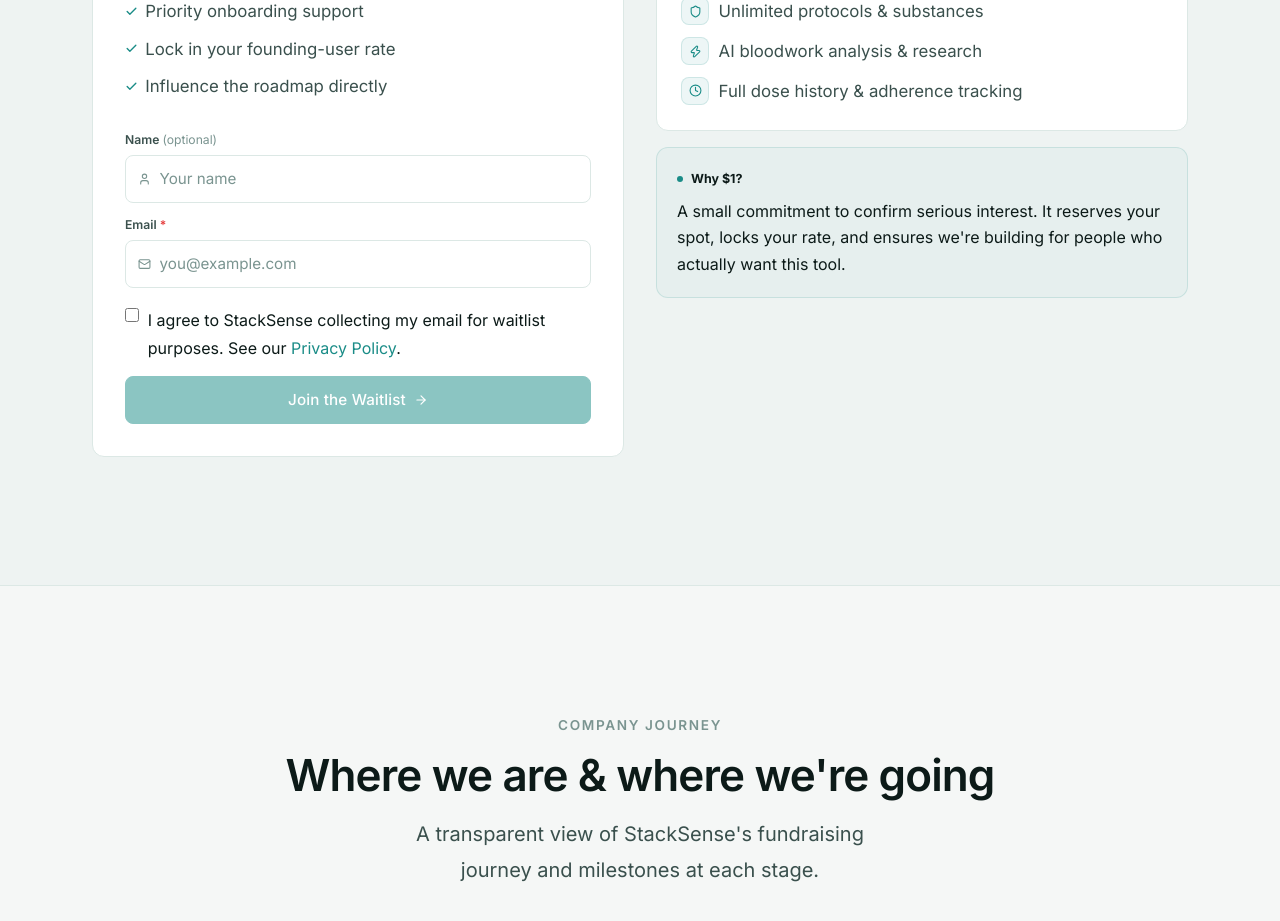
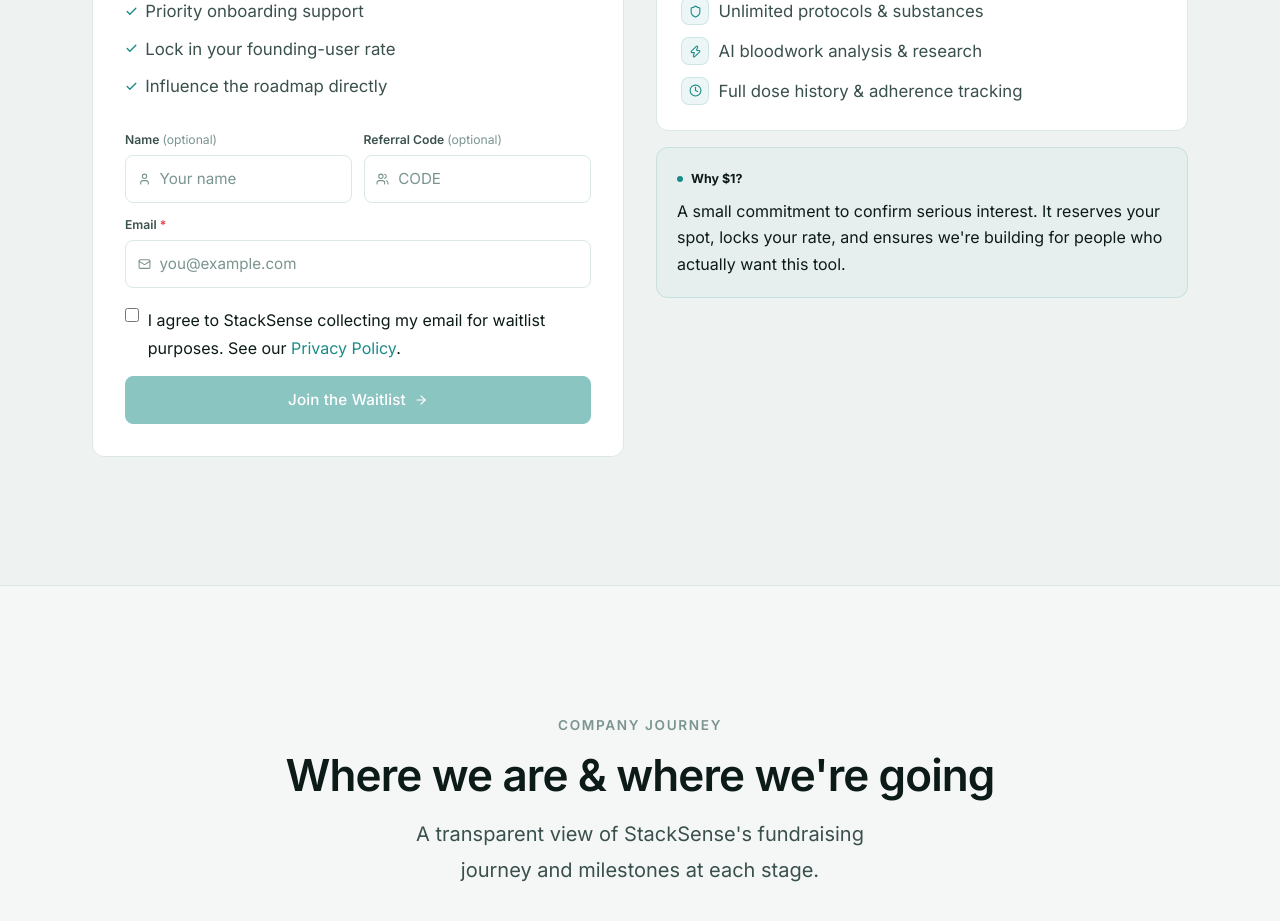
Before and after one commit to dufleuvecontact-cmd/stacksense-landing, a React (Vite) app: page / in a window 1280 px wide. Shown: the part 5180-6101 px from the top of the page. Built offline with nearby package versions, Linux system fonts and the light colour scheme; no server answers.

Commit message:
feat: add back referral system (without rewards) connected to supabase

```diff
--- a/src/components/Waitlist.jsx
+++ b/src/components/Waitlist.jsx
@@ -1,13 +1,16 @@
 import { useState, useEffect, useRef } from 'react'
-import { Mail, User, ArrowRight, Check, Shield, Zap, Clock } from 'lucide-react'
+import { Mail, User, ArrowRight, Check, Shield, Zap, Clock, Users, Copy } from 'lucide-react'
 import { supabase } from '../supabaseClient'
 
 export default function Waitlist() {
   const [email, setEmail] = useState('')
   const [name, setName] = useState('')
+  const [refCode, setRefCode] = useState('')
   const [consent, setConsent] = useState(false)
   const [submitted, setSubmitted] = useState(false)
   const [isSubmitting, setIsSubmitting] = useState(false)
+  const [code, setCode] = useState('')
+  const [copied, setCopied] = useState(false)
   const ref = useRef(null)
 
   useEffect(() => {
@@ -19,20 +22,36 @@
     return () => obs.disconnect()
   }, [])
 
+  useEffect(() => {
+    const p = new URLSearchParams(window.location.search)
+    if(p.has('ref')) setRefCode(p.get('ref'))
+  }, [])
+
+  function gen() { return Math.random().toString(36).substring(2,8).toUpperCase() }
+
   async function submit(e) {
     e.preventDefault()
     if (!email || !consent) return
     setIsSubmitting(true)
+    const newCode = gen()
     try {
       await supabase.from('waitlist').insert([{
         email,
-        name: name || null
+        name: name || null,
+        referred_by: refCode || null,
+        referral_code: newCode
       }])
     } catch (err) {
       console.error(err)
     }
     setIsSubmitting(false)
+    setCode(newCode)
     setSubmitted(true)
+  }
+
+  function copy() {
+    navigator.clipboard.writeText(`https://stacksense.ca/?ref=${code}`).catch(()=>{})
+    setCopied(true); setTimeout(()=>setCopied(false),2500)
   }
 
   return (
@@ -66,6 +85,7 @@
                   ))}
                 </ul>
                 <form onSubmit={submit} style={{ display:'flex', flexDirection:'column', gap:'.7rem' }}>
+                  <div style={{ display: 'grid', gridTemplateColumns: '1fr 1fr', gap: '.7rem' }}>
                     <div>
                       <label htmlFor="wl-name" style={{ display:'block', fontSize:'.76rem', fontWeight:600, color:'var(--text-2)', marginBottom:'.3rem' }}>
                         Name <span style={{ color:'var(--text-3)', fontWeight:400 }}>(optional)</span>
@@ -74,6 +94,17 @@
                         <User size={13} color="var(--text-3)" style={{ position:'absolute', left:'.8rem', top:'50%', transform:'translateY(-50%)' }}/>
                         <input id="wl-name" type="text" value={name} onChange={e=>setName(e.target.value)}
                           placeholder="Your name" className="input" style={{ paddingLeft:'2.1rem' }}/>
+                      </div>
+                    </div>
+                    <div>
+                      <label htmlFor="wl-ref" style={{ display:'block', fontSize:'.76rem', fontWeight:600, color:'var(--text-2)', marginBottom:'.3rem' }}>
+                        Referral Code <span style={{ color:'var(--text-3)', fontWeight:400 }}>(optional)</span>
+                      </label>
+                      <div style={{ position:'relative' }}>
+                        <Users size={13} color="var(--text-3)" style={{ position:'absolute', left:'.8rem', top:'50%', transform:'translateY(-50%)' }}/>
+                        <input id="wl-ref" type="text" value={refCode} onChange={e=>setRefCode(e.target.value)}
+                          placeholder="Code" className="input" style={{ paddingLeft:'2.1rem', textTransform:'uppercase' }}/>
+                      </div>
                     </div>
                   </div>
                   <div>
@@ -101,12 +132,26 @@
                 </form>
               </>
             ) : (
-              <div style={{ textAlign:'center' }}>
-                <div style={{ width:52,height:52,background:'rgba(26,140,135,.1)',border:'1px solid rgba(26,140,135,.2)',borderRadius:'50%',display:'flex',alignItems:'center',justifyContent:'center',margin:'0 auto 1.2rem' }}>
-                  <Check size={20} color="var(--teal)"/>
+              <div style={{ textAlign:'center', paddingTop: '1rem' }}>
+                <div style={{ width:52,height:52,background:'rgba(26,140,135,.1)',border:'1px solid rgba(26,140,135,.2)',borderRadius:'50%',display:'flex',alignItems:'center',justifyContent:'center',margin:'0 auto 1.25rem' }}>
+                  <Check size={20} color="var(--teal)" strokeWidth={3}/>
                 </div>
                 <h3 className="h3" style={{ marginBottom:'.5rem' }}>You're on the list</h3>
-                <p className="body-text">We'll be in touch as we approach launch with details on your $1 waitlist fee and next steps.</p>
+                <p className="body-text" style={{ marginBottom:'1.5rem', color: 'var(--text-2)' }}>
+                  We'll be in touch as we approach launch with details on your $1 waitlist fee and next steps.
+                </p>
+                <div style={{ background:'var(--bg)', border:'1px solid var(--border)', borderRadius:10, padding:'1.25rem' }}>
+                  <p style={{ fontSize:'.8rem', fontWeight:700, color:'var(--text)', marginBottom:'.4rem', fontFamily:'var(--font-sans)' }}>Invite your friends</p>
+                  <p style={{ fontSize:'.75rem', color:'var(--text-3)', marginBottom:'1rem' }}>Share your unique link to help others discover StackSense.</p>
+                  <div style={{ display:'flex', gap:'.5rem' }}>
+                    <div style={{ flex:1, background:'#fff', border:'1px solid var(--border)', borderRadius:6, padding:'.5rem .75rem', fontSize:'.75rem', color:'var(--text-2)', fontFamily:'monospace', overflow:'hidden', textOverflow:'ellipsis', whiteSpace:'nowrap', userSelect:'all' }}>
+                      https://stacksense.ca/?ref={code}
+                    </div>
+                    <button onClick={copy} className="btn btn-teal" style={{ padding:'.5rem .75rem', minWidth:85, justifyContent:'center' }}>
+                      {copied ? <Check size={14}/> : <><Copy size={13}/> Copy</>}
+                    </button>
+                  </div>
+                </div>
               </div>
             )}
           </div>
```
Lines whose indentation alone changed are shown as unchanged.
